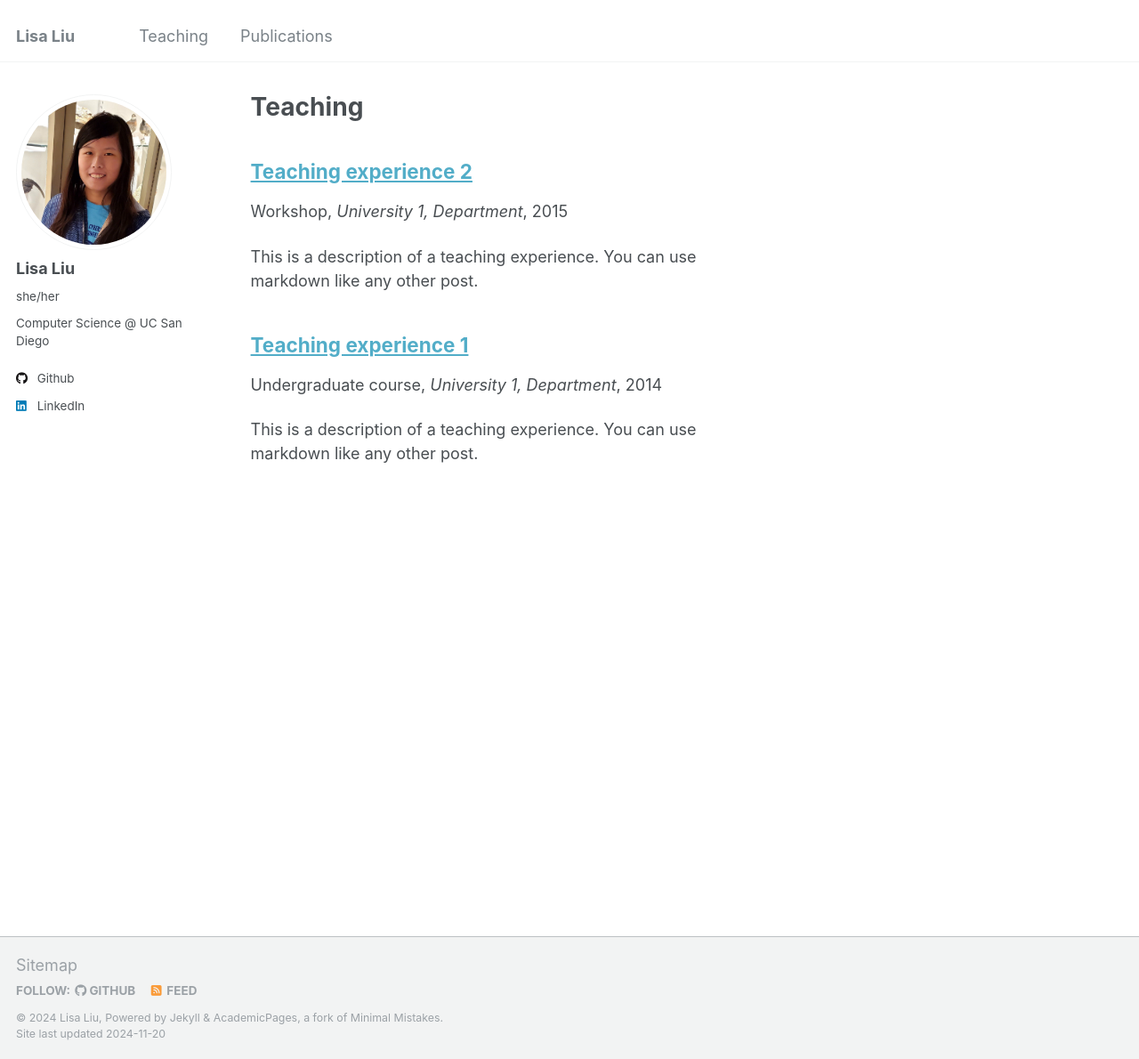
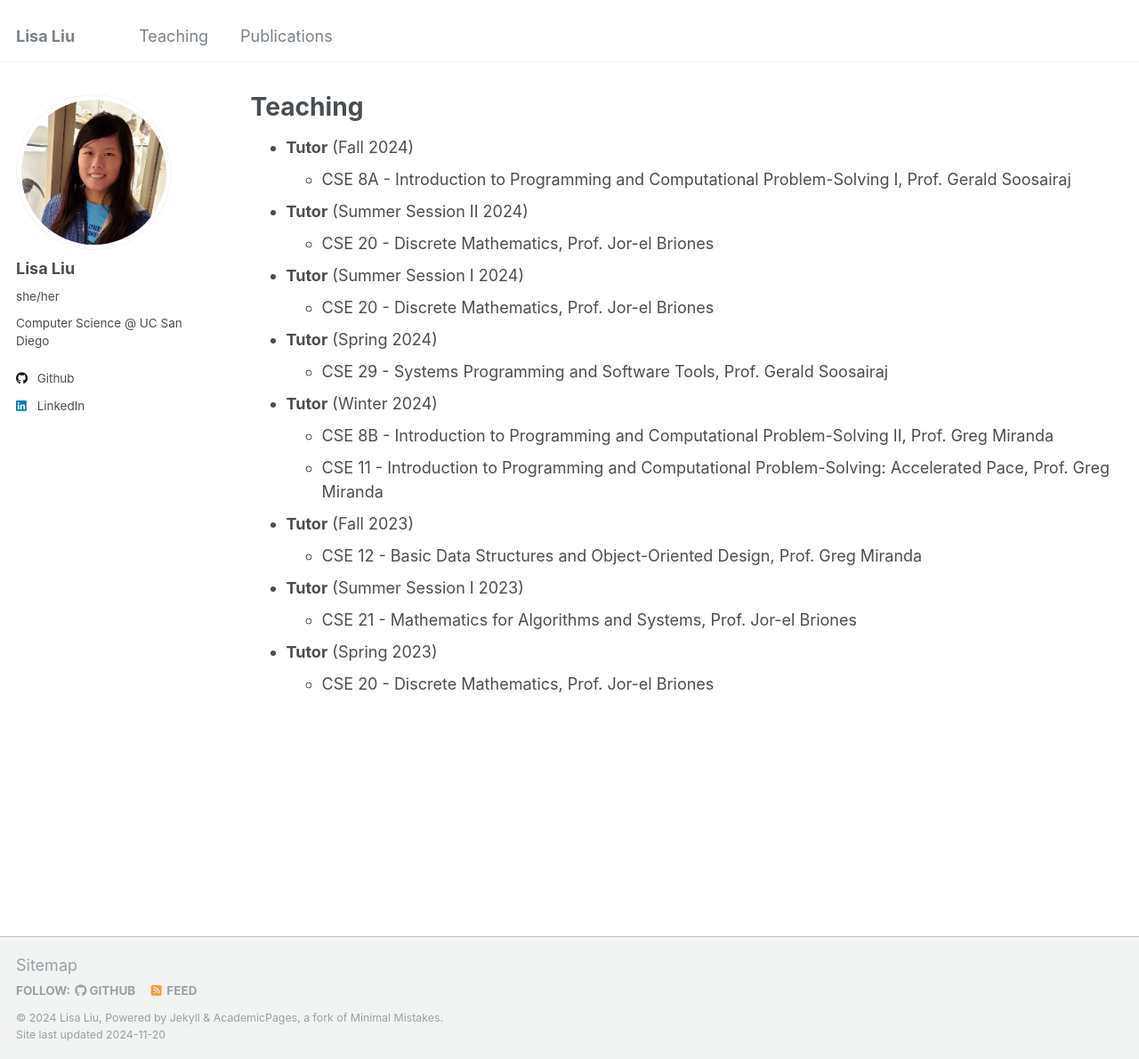
Before and after one commit to lisasiliu/lisasiliu.github.io, a Jekyll site: the page built from _pages/teaching.md, in a window 1280 px wide and 1190 px high. Shown: the whole window at 89% size. Built offline with Jekyll 4.4.1, drawn with Linux system fonts in a browser that asks for light colours.

Commit message:
adding ucsd tutor history + updating poster link

```diff
--- a/_pages/teaching.html
+++ /dev/null
@@ -1,12 +0,0 @@
----
-layout: archive
-title: "Teaching"
-permalink: /teaching/
-author_profile: true
----
-
-{% include base_path %}
-
-{% for post in site.teaching reversed %}
-  {% include archive-single.html %}
-{% endfor %}
--- /dev/null
+++ b/_pages/teaching.md
@@ -0,0 +1,24 @@
+---
+layout: archive
+title: "Teaching"
+permalink: /teaching/
+author_profile: true
+---
+
+- **Tutor** (Fall 2024)
+  - CSE 8A - Introduction to Programming and Computational Problem-Solving I, Prof. Gerald Soosairaj
+- **Tutor** (Summer Session II 2024)
+  - CSE 20 - Discrete Mathematics, Prof. Jor-el Briones
+- **Tutor** (Summer Session I 2024)
+  - CSE 20 - Discrete Mathematics, Prof. Jor-el Briones
+- **Tutor** (Spring 2024)
+  - CSE 29 - Systems Programming and Software Tools, Prof. Gerald Soosairaj
+- **Tutor** (Winter 2024)
+  - CSE 8B - Introduction to Programming and Computational Problem-Solving II, Prof. Greg Miranda
+  - CSE 11 - Introduction to Programming and Computational Problem-Solving: Accelerated Pace, Prof. Greg Miranda
+- **Tutor** (Fall 2023)
+  - CSE 12 - Basic Data Structures and Object-Oriented Design, Prof. Greg Miranda
+- **Tutor** (Summer Session I 2023)
+  - CSE 21 - Mathematics for Algorithms and Systems, Prof. Jor-el Briones
+- **Tutor** (Spring 2023)
+  - CSE 20 - Discrete Mathematics, Prof. Jor-el Briones
```
Also changed, not shown: _pages/about.md (+7 -7 lines).
